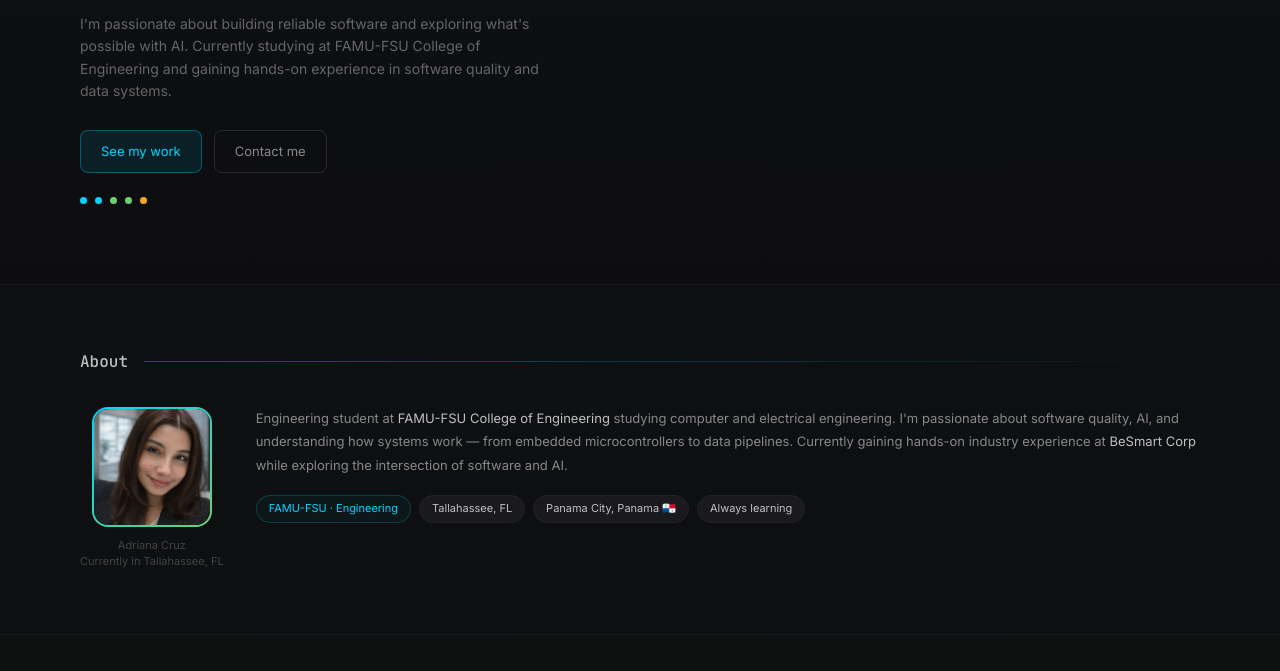
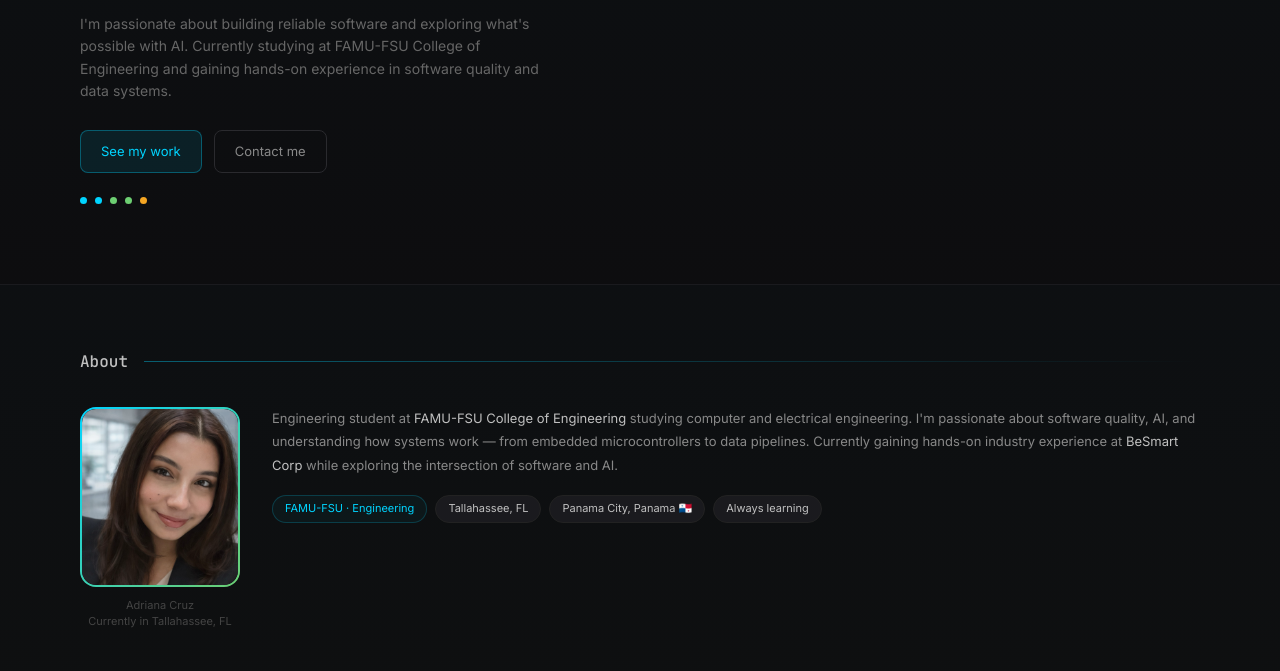
Before and after one commit to aicruzm/adriana-cruz-portfolio, a plain HTML site: page index.html in a window 1280 px wide. Shown: the part 281-952 px from the top of the page. Drawn offline with Linux system fonts and the light colour scheme.

Commit message:
fix images height

```diff
--- a/styles.css
+++ b/styles.css
@@ -181,11 +181,12 @@ section {
 }
 
 .photo-ring {
-  width: 120px;
-  height: 120px;
+  width: 160px;
+  height: 180px;
   border-radius: 16px;
   background: linear-gradient(135deg, #00d4ff, #6dcf72);
   padding: 2px;
+  flex-shrink: 0;
 }
 
 .photo-inner {
@@ -193,11 +194,6 @@ section {
   height: 100%;
   border-radius: 14px;
   background: #1a1a1e;
-  display: flex;
-  align-items: center;
-  justify-content: center;
-  color: #333;
-  font-size: 12px;
   overflow: hidden;
 }
 
@@ -397,7 +393,7 @@ section {
   position: relative;
   flex-shrink: 0;
   width: 300px;
-  height: 210px;
+  height: 230px;
   border-radius: 10px;
   overflow: hidden;
   border: 0.5px solid #1e1e22;
@@ -415,6 +411,7 @@ section {
   width: 100%;
   height: 100%;
   object-fit: contain;
+  object-position: center top;
   display: block;
   transition: transform 0.3s ease;
 }
```
